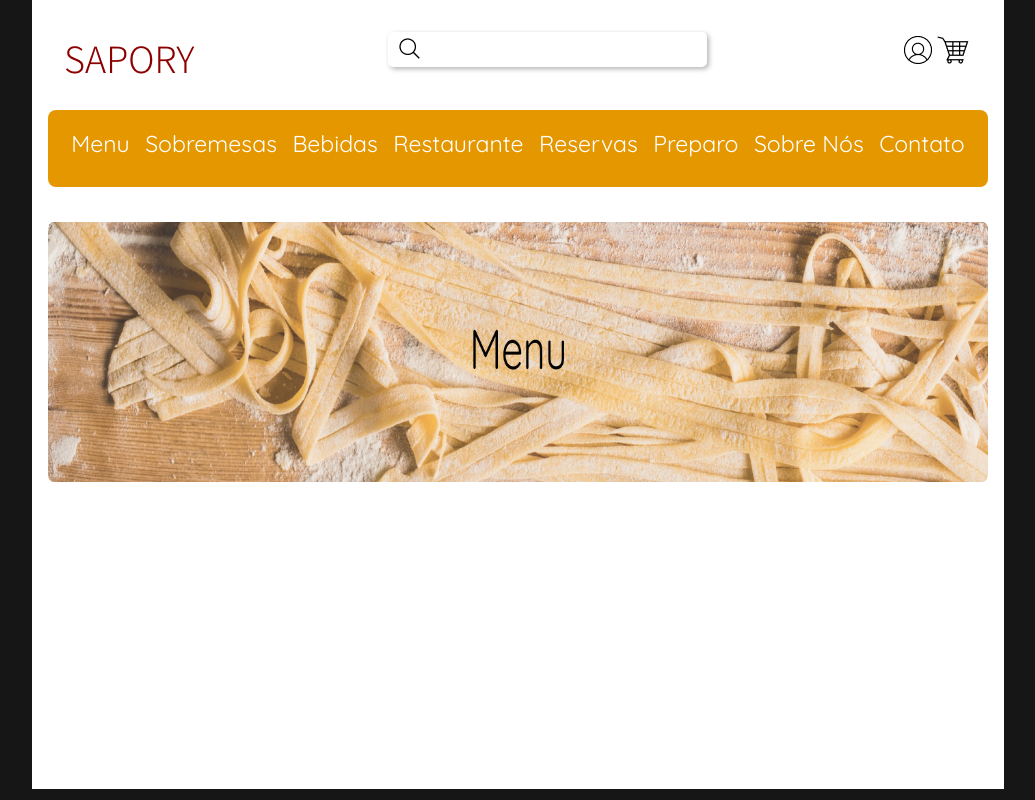
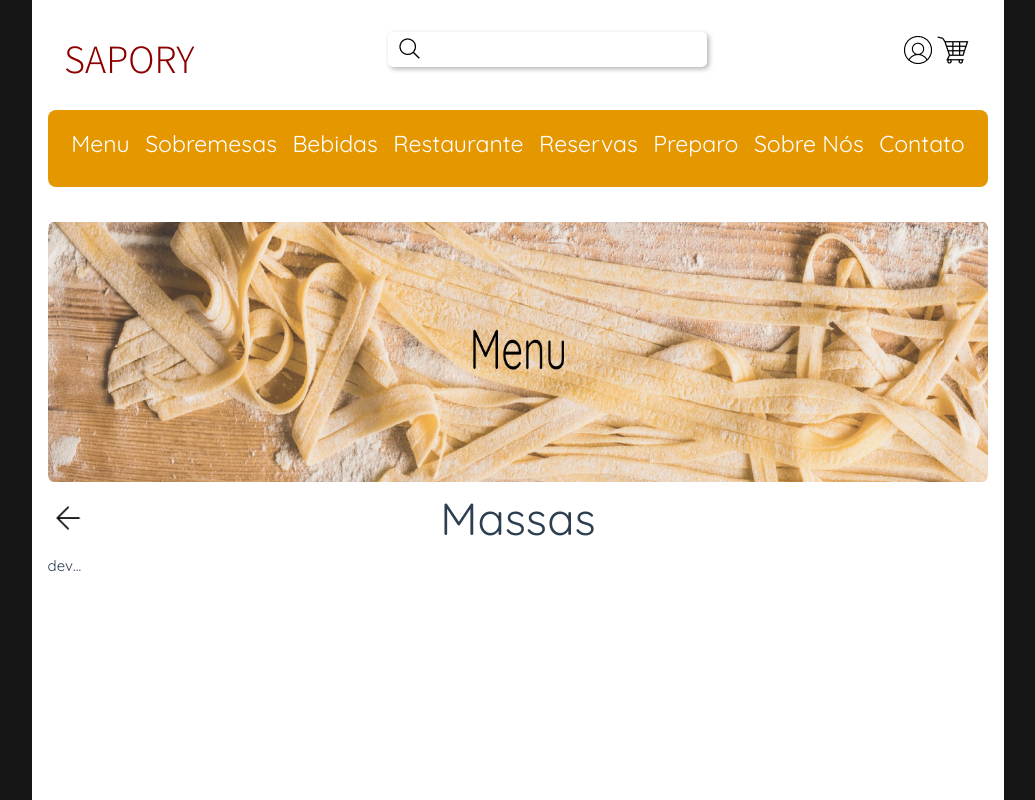
Before and after one commit to SoderJuliano/italianmenu, a Vue app: page / in a window 1280 px wide. Both pictures are taken after a click on the element "Menu". Shown: the top 800 px of the page, without its empty margins (122-1157 px from the left). Built offline with nearby package versions, Linux system fonts and the light colour scheme.

Commit message:
fazendo menu

```diff
--- a/src/components/MainPage.vue
+++ b/src/components/MainPage.vue
@@ -11,7 +11,7 @@
         <Header @updatePage="updatePage" />
         <ItalianFlag v-if="page == 'home'" />
         <Hello v-if="page == 'home'" @updatePage="updatePage" />
-        <Menu v-if="page =='menu'" />
+        <Menu v-if="page =='menu'" @updatePage="updatePage" />
         <Footer />
     </div>
 </template>
--- a/src/components/Menu.vue
+++ b/src/components/Menu.vue
@@ -1,11 +1,25 @@
 <template>
     <div class="menu">
         <div class="menu-header"></div>
+        <div class="menu-body">
+            <div class="menu-body-header">
+                <img @click="goto('home')" src="../assets/voltar.png" alt="back...">
+                <h1>Massas</h1>
+            </div>
+            <div class="menu-main-body">
+                dev...
+            </div>
+        </div>
     </div>
 </template>
 <script>
 export default {
-    name: "Menu"
+    name: "Menu",
+    methods: {
+        goto(page) {
+            this.$emit('updatePage', page);
+        }
+    }
 }
 </script>
 <style scoped>
@@ -22,4 +36,32 @@ export default {
         text-align: center;
         margin-top: 35px;
     }
+
+    .menu-boby {
+        margin-top: 35px;
+        display: block;
+    }
+
+    .menu-body-header {
+        display: flex;
+        justify-content: center;
+        align-items: center;
+    }
+
+    .menu-body-header img {
+        margin-right: auto;
+        height: 40px;
+        width: 40px;
+    }
+
+    .menu-body-header img:active {
+        scale: 0.9;
+    }
+
+    .menu-body-header h1 {
+        margin-right: auto;
+        margin-left: -40px;
+        font-weight: 400;
+        font-size: 45px;
+    }
 </style>
```
Also changed, not shown: src/assets/voltar.png (added).
